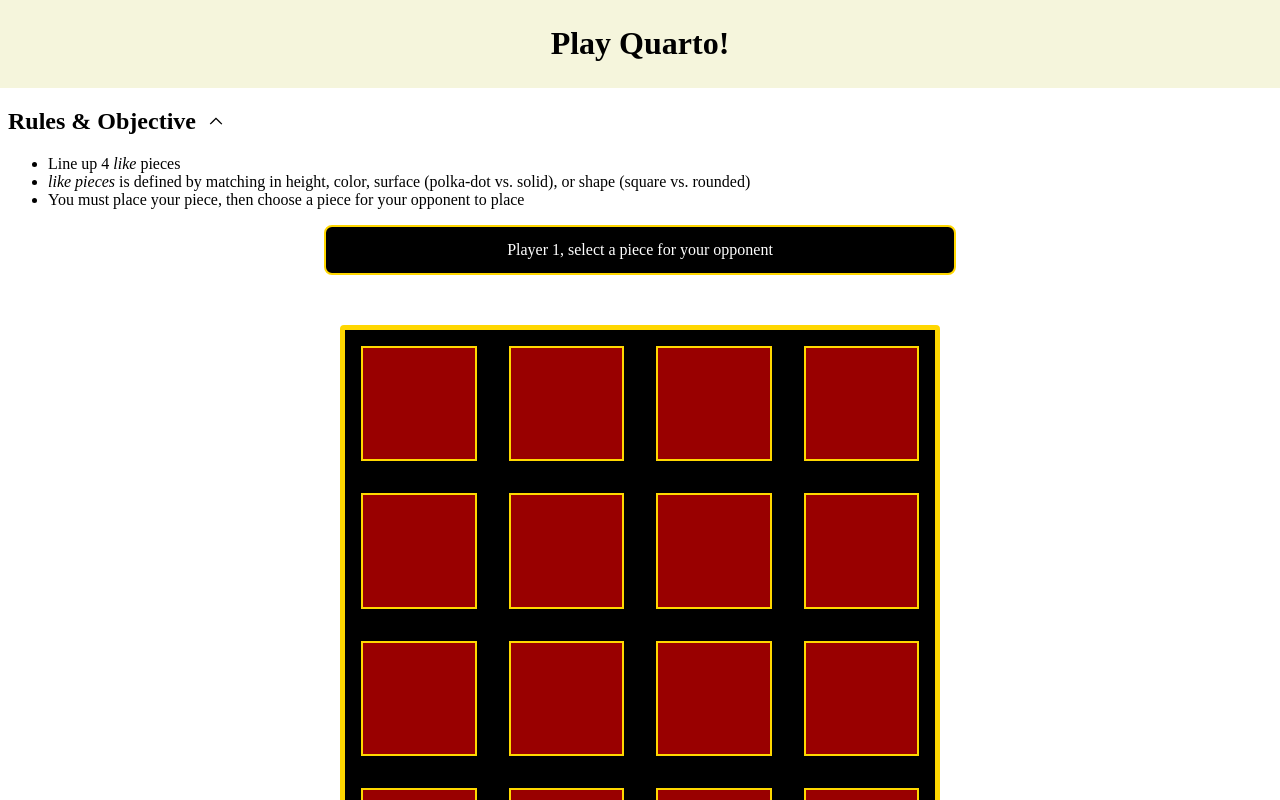
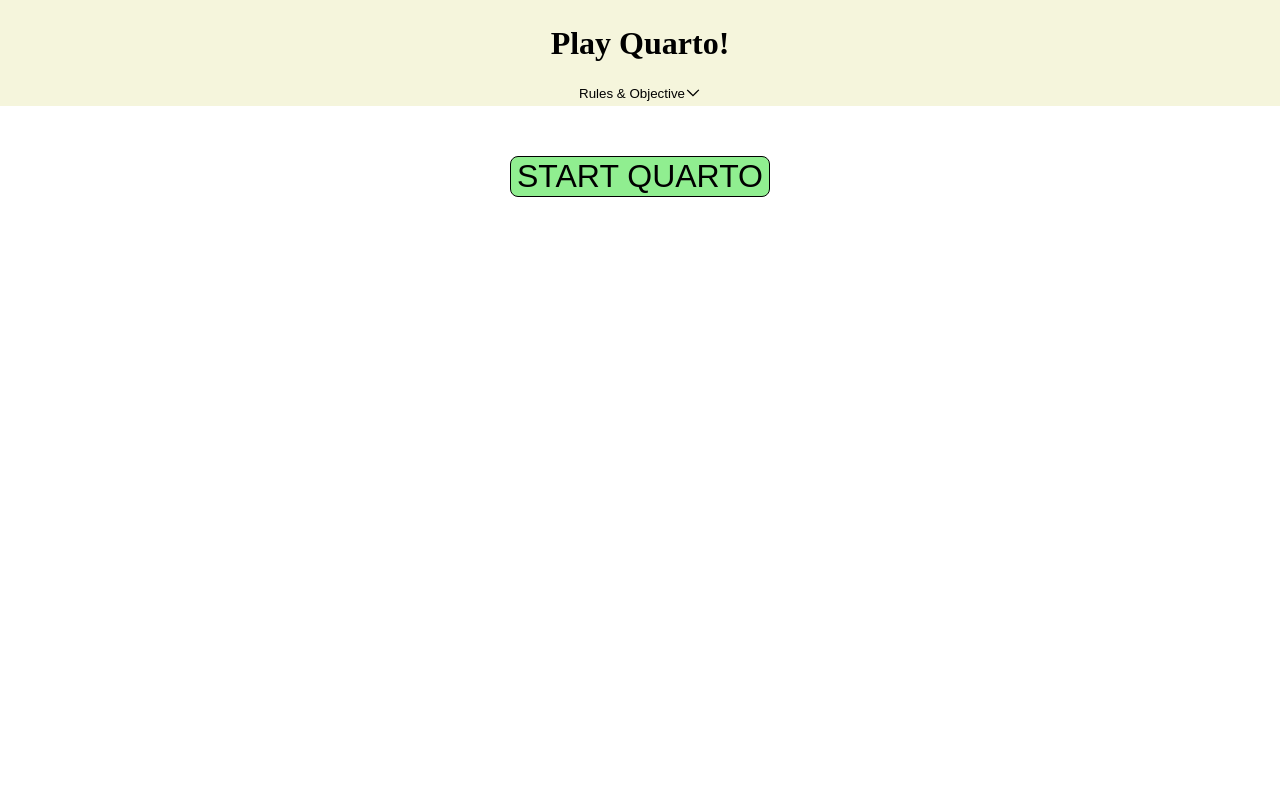
Before and after one commit to jmerz826/Quarto, a React (Vite) app: page / in a window 1280 px wide. Shown: the top 800 px of the page. Built offline with nearby package versions, Linux system fonts and the light colour scheme.

Commit message:
move rules to header

```diff
--- a/src/components/Header.tsx
+++ b/src/components/Header.tsx
@@ -1,16 +1,48 @@
 import { styled } from "styled-components";
+import { useState } from "react";
+import expandIcon from "../assets/icons/down.svg";
+import classNames from "classnames";
+import { Rules } from "./Rules";
 
 const StyledHeader = styled.header`
   width: 100%;
   background-color: beige;
   padding: 0.25rem;
   text-align: center;
+  /* display: flex;
+  justify-content: space-between; */
+`;
+const StyledExpandButton = styled.button`
+  background: transparent;
+  border: none;
+  display: inline-flex;
+  align-items: center;
+  &:hover {
+    cursor: pointer;
+  }
+  img {
+    width: 1rem;
+    vertical-align: middle;
+  }
+  img.flip {
+    transform: rotateX(180deg);
+  }
 `;
 
 const Header = () => {
+  const [rulesExpanded, setRulesExpanded] = useState(false);
+
   return (
     <StyledHeader>
       <h1>Play Quarto!</h1>
+      <StyledExpandButton
+        onClick={() => setRulesExpanded(!rulesExpanded)}
+        aria-expanded={rulesExpanded}
+      >
+        Rules & Objective{" "}
+        <img src={expandIcon} className={classNames({ flip: rulesExpanded })} />
+      </StyledExpandButton>
+      {rulesExpanded && <Rules />}
     </StyledHeader>
   );
 };
--- a/src/components/Home.tsx
+++ b/src/components/Home.tsx
@@ -1,8 +1,6 @@
 import { Board } from "./game/Board";
 import { useState } from "react";
 import styled from "styled-components";
-import expandIcon from "../assets/icons/down.svg";
-import classNames from "classnames";
 
 const StyledStartButton = styled.button`
   background: lightgreen;
@@ -18,56 +16,10 @@ const StyledStartButton = styled.button`
   margin-top: 50px;
 `;
 
-const StyledExpandButton = styled.button`
-  background: transparent;
-  border: none;
-  display: inline-flex;
-  align-items: center;
-  &:hover {
-    cursor: pointer;
-  }
-  img {
-    width: 1rem;
-    vertical-align: middle;
-  }
-  img.flip {
-    transform: rotateX(180deg);
-  }
-`;
-
 const Home = () => {
-  const [gameStarted, setGameStarted] = useState(true);
-  const [rulesExpanded, setRulesExpanded] = useState(true);
+  const [gameStarted, setGameStarted] = useState(false);
   return (
     <main>
-      <h2>
-        Rules & Objective{" "}
-        <StyledExpandButton
-          onClick={() => setRulesExpanded(!rulesExpanded)}
-          aria-expanded={rulesExpanded}
-        >
-          <img
-            src={expandIcon}
-            className={classNames({ flip: rulesExpanded })}
-          />
-        </StyledExpandButton>
-      </h2>
-      {rulesExpanded && (
-        <ul>
-          <li>
-            Line up 4 <span className="italic">like</span> pieces
-          </li>
-          <li>
-            <span className="italic">like pieces</span> is defined by matching
-            in height, color, surface (polka-dot vs. solid), or shape (square
-            vs. rounded)
-          </li>
-          <li>
-            You must place your piece, then choose a piece for your opponent to
-            place
-          </li>
-        </ul>
-      )}
       {gameStarted ? (
         <Board />
       ) : (
--- /dev/null
+++ b/src/components/Rules.tsx
@@ -0,0 +1,20 @@
+const Rules = () => {
+  return (
+    <ul>
+      <li>
+        Line up 4 <span className="italic">like</span> pieces
+      </li>
+      <li>
+        <span className="italic">like pieces</span> is defined by matching in
+        height, color, surface (polka-dot vs. solid), or shape (square vs.
+        rounded)
+      </li>
+      <li>
+        You must place your piece, then choose a piece for your opponent to
+        place
+      </li>
+    </ul>
+  );
+};
+
+export { Rules };
```
